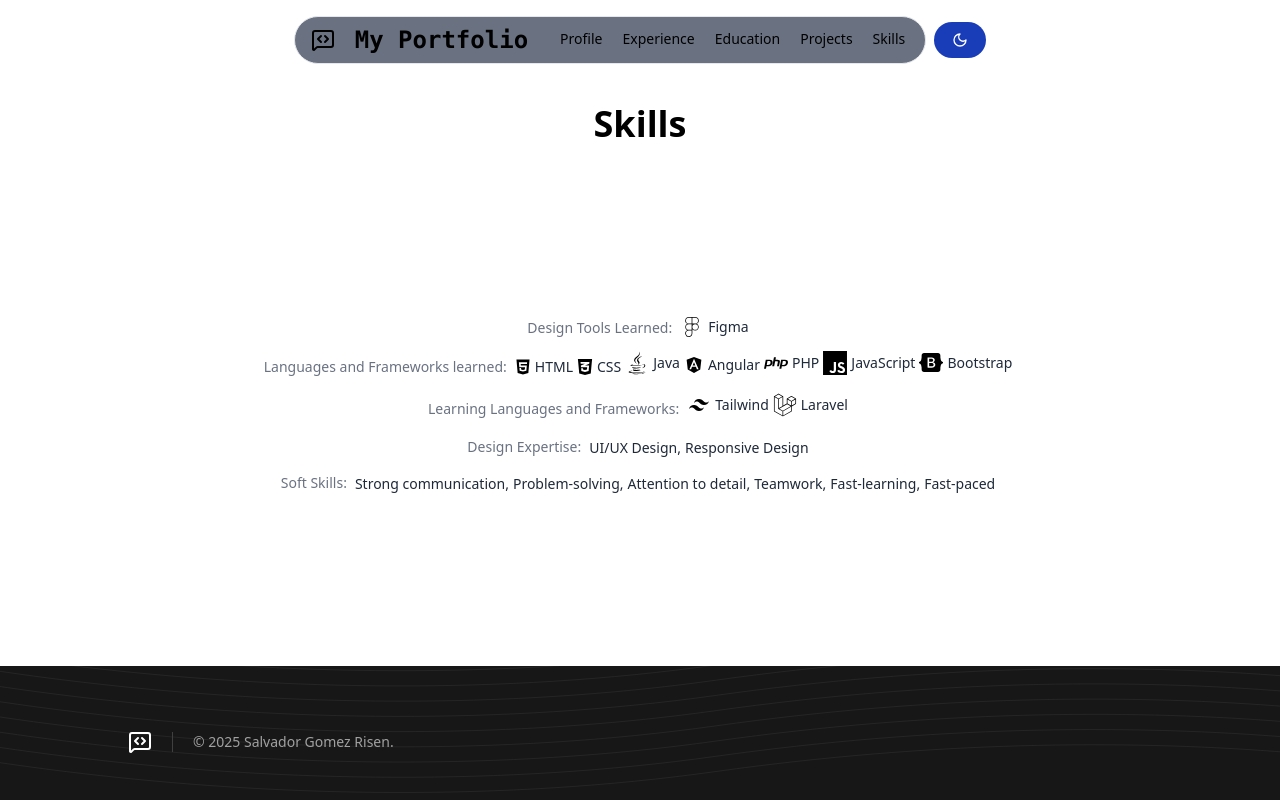
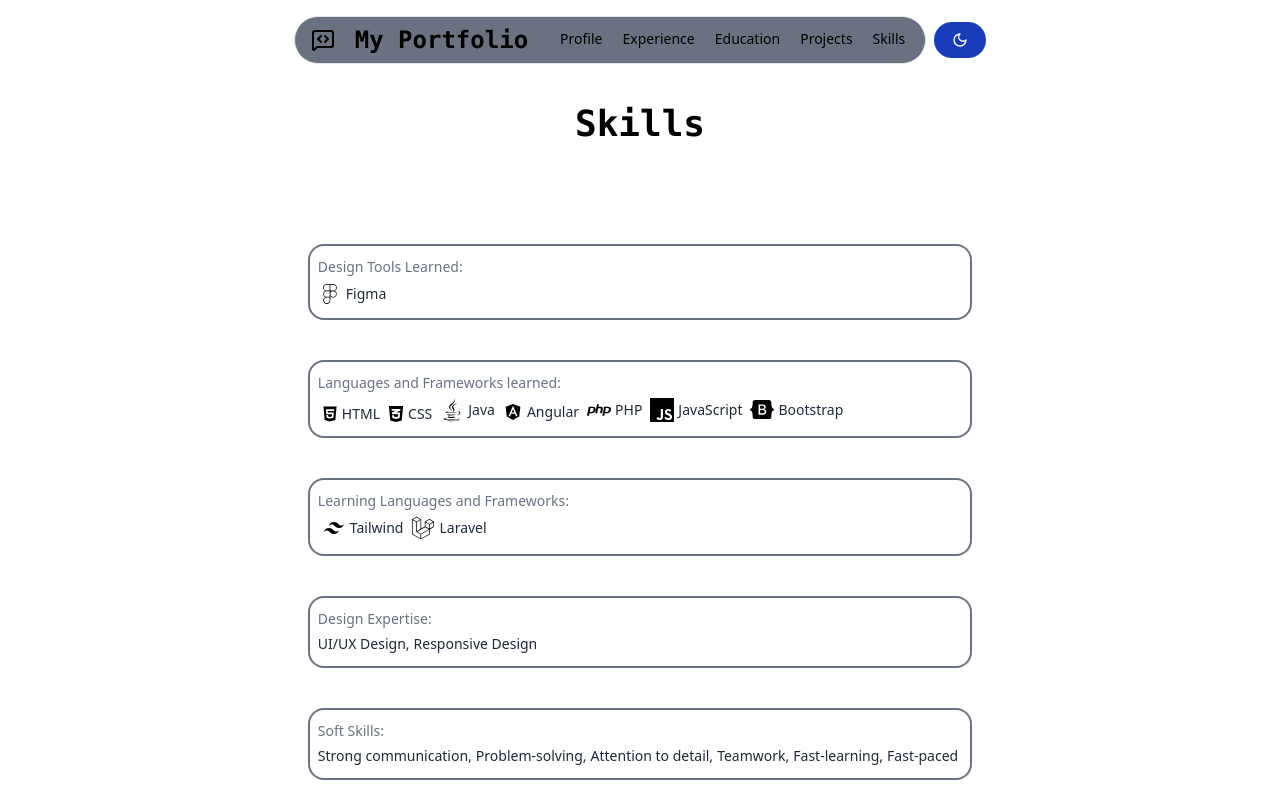
Before and after one commit to Desock/MyProjects, an Angular app in the folder Portfolio_Salva/ProyectoPortfolio/: page /skills in a window 1280 px wide. Shown: the top 800 px of the page. Built offline with nearby package versions, Linux system fonts and the light colour scheme.

Commit message:
cambio de fuentes en los titulos, cambio en la estructura de skill y pequeños retoques

```diff
--- a/Portfolio_Salva/ProyectoPortfolio/src/app/components/education/education.html
+++ b/Portfolio_Salva/ProyectoPortfolio/src/app/components/education/education.html
@@ -1,6 +1,6 @@
 <div class="flex flex-col min-h-dvh">
     <app-header></app-header>
-    <div class="flex justify-center text-4xl font-bold my-10 dark:text-neutral-100">
+    <div class="flex justify-center text-4xl font-bold font-mono my-10 dark:text-neutral-100">
         <h1>Education</h1>
     </div>
     <!-- Grid -->
--- a/Portfolio_Salva/ProyectoPortfolio/src/app/components/experience/experience.html
+++ b/Portfolio_Salva/ProyectoPortfolio/src/app/components/experience/experience.html
@@ -1,7 +1,7 @@
 <!-- Timeline -->
 
 <app-header></app-header>
-<div class="flex justify-center font-bold mt-10 text-4xl dark:text-neutral-100">
+<div class="flex justify-center font-bold font-mono mt-10 text-4xl dark:text-neutral-100">
     <h1>Work Experience</h1>
 </div>
 
--- a/Portfolio_Salva/ProyectoPortfolio/src/app/components/projects/projects.html
+++ b/Portfolio_Salva/ProyectoPortfolio/src/app/components/projects/projects.html
@@ -1,5 +1,5 @@
 <app-header></app-header>
-<div class="flex justify-center font-bold mt-10 text-4xl dark:text-neutral-100">
+<div class="flex justify-center font-bold font-mono mt-10 text-4xl dark:text-neutral-100">
     <h1>Projects</h1>
 </div>
 <div class="mx-10 py-5 flex justify-center">
--- a/Portfolio_Salva/ProyectoPortfolio/src/app/components/skills/skills.css
+++ b/Portfolio_Salva/ProyectoPortfolio/src/app/components/skills/skills.css
@@ -0,0 +1,7 @@
+dl:hover {
+    transform:scale(110%)
+}
+
+dl:active {
+    transform: scale(120%);
+}
--- a/Portfolio_Salva/ProyectoPortfolio/src/app/components/skills/skills.html
+++ b/Portfolio_Salva/ProyectoPortfolio/src/app/components/skills/skills.html
@@ -1,18 +1,18 @@
 <div class="flex flex-col min-h-dvh">
     <app-header></app-header>
-    <div class="flex justify-center font-bold mt-10 text-4xl dark:text-neutral-100">
+    <div class="flex justify-center font-bold font-mono mt-10 text-4xl dark:text-neutral-100">
         <h1>Skills</h1>
     </div>
     <!-- List -->
-    <div class="py-20 flex flex-col items-start justify-start space-y-3 flex-grow landscape:py-10 md:items-center md:justify-center">
-        <dl class="flex items-center gap-2 mx-10">
+    <div class="py-5 mx-2 inline-grid items-center justify-center flex-grow landscape:py-20">
+        <dl class="gap-2 mx-10 my-5 border-2 border-gray-500 p-2 rounded-2xl dark:border-white landscape:my-5">
             <dt class="grow">
                 <span class="text-lg md:text-sm text-gray-500 dark:text-gray-300">Design Tools Learned:</span>
             </dt>
             <dd>
                 <ul>
                     <li
-                        class="me-1 flex items-center text-lg md:text-sm text-gray-800 dark:text-neutral-100">
+                        class="me-1 my-1 flex items-center text-lg md:text-sm text-gray-800 dark:text-neutral-100">
                         <svg class="shrink-0 size-6 me-1 dark:fill-white">
                            <use href="./assets/icons/sprite.svg#icon-figma"></use>
                         </svg>
@@ -22,56 +22,56 @@
             </dd>
         </dl>
 
-        <dl class="flex items-center justify-center flex-wrap md:flex-nowrap gap-2 mx-10 sm:justify-start">
+        <dl class="gap-2 mx-10 my-5 border-2 border-gray-500 p-2 rounded-2xl dark:border-white landscape:my-5">
             <dt class="grow">
                 <span class="text-lg md:text-sm text-gray-500 dark:text-gray-300">Languages and Frameworks learned:</span>
             </dt>
             <dd>
                 <ul>
                     <li
-                        class="me-1  inline-flex items-center text-lg md:text-sm text-gray-800 dark:text-neutral-100">
+                        class="me-1 mx-1 my-1 inline-flex items-center text-lg md:text-sm text-gray-800 dark:text-neutral-100">
                         <svg class="shrink-0 size-4 me-1 dark:fill-white">
                             <use href="./assets/icons/sprite.svg#icon-html5"></use>
                         </svg>
                         HTML
                     </li>
                     <li
-                        class="me-1  inline-flex items-center text-lg md:text-sm text-gray-800 dark:text-neutral-100">
+                        class="me-1 mx-1 my-1 inline-flex items-center text-lg md:text-sm text-gray-800 dark:text-neutral-100">
                         <svg class="shrink-0 size-4 me-1 dark:fill-white">
                             <use href="./assets/icons/sprite.svg#icon-css3"></use>
                         </svg>
                         CSS
                     </li>
                     <li
-                        class="me-1  inline-flex items-center text-lg md:text-sm text-gray-800 dark:text-neutral-100">
+                        class="me-1 mx-1 my-1 inline-flex items-center text-lg md:text-sm text-gray-800 dark:text-neutral-100">
                         <svg class="shrink-0 size-6 me-1 dark:fill-white">
                             <use href="./assets/icons/sprite.svg#icon-java"></use>
                         </svg>
                         Java
                     </li>
                     <li
-                        class="me-1  inline-flex items-center text-lg md:text-sm text-gray-800 dark:text-neutral-100">
+                        class="me-1 mx-1 my-1 inline-flex items-center text-lg md:text-sm text-gray-800 dark:text-neutral-100">
                         <svg class="shrink-0 size-5 me-1 dark:fill-white" width="30" height="30">
                             <use href="./assets/icons/sprite.svg#icon-angular"></use>
                         </svg>
                         Angular
                     </li>
                     <li
-                        class="me-1  inline-flex items-center text-lg md:text-sm text-gray-800 dark:text-neutral-100">
+                        class="me-1 mx-1 my-1 inline-flex items-center text-lg md:text-sm text-gray-800 dark:text-neutral-100">
                         <svg class="shrink-0 size-6 me-1 dark:fill-white">
                             <use href="./assets/icons/sprite.svg#icon-php"></use>
                         </svg>
                         PHP
                     </li>
                     <li
-                        class="me-1  inline-flex items-center text-lg md:text-sm text-gray-800 dark:text-neutral-100">
+                        class="me-1 mx-1 my-1 inline-flex items-center text-lg md:text-sm text-gray-800 dark:text-neutral-100">
                         <svg class="shrink-0 size-6 me-1 dark:fill-white">
                             <use href="./assets/icons/sprite.svg#icon-js"></use>
                         </svg>
                         JavaScript
                     </li>
                     <li
-                        class="me-1  inline-flex items-center text-lg md:text-sm text-gray-800 dark:text-neutral-100">
+                        class="me-1 mx-1 my-1 inline-flex items-center text-lg md:text-sm text-gray-800 dark:text-neutral-100">
                         <svg class="shrink-0 size-6 me-1 dark:fill-white">
                             <use href="./assets/icons/sprite.svg#icon-bootstrap"></use>
                         </svg>
@@ -81,21 +81,21 @@
             </dd>
         </dl>
 
-        <dl class="flex items-center justify-center flex-wrap md:flex-nowrap gap-2 mx-10 sm:justify-start">
+        <dl class="gap-2 mx-10 my-5 border-2 border-gray-500 p-2 rounded-2xl dark:border-white landscape:my-5">
             <dt class="grow">
                 <span class="text-lg md:text-sm text-gray-500 dark:text-gray-300">Learning Languages and Frameworks:</span>
             </dt>
             <dd>
                 <ul>
                    <li
-                        class="me-1  inline-flex items-center text-lg md:text-sm text-gray-800 dark:text-neutral-100">
+                        class="me-1 mx-1 my-1 inline-flex items-center text-lg md:text-sm text-gray-800 dark:text-neutral-100">
                         <svg class="shrink-0 size-6 me-1 dark:fill-white">
                             <use href="./assets/icons/sprite.svg#icon-tailwind"></use>
                         </svg>
                         Tailwind
                     </li>
                     <li
-                        class="me-1  inline-flex items-center text-lg md:text-sm text-gray-800 dark:text-neutral-100">
+                        class="me-1 mx-1 my-1 inline-flex items-center text-lg md:text-sm text-gray-800 dark:text-neutral-100">
                         <svg class="shrink-0 size-6 me-1 dark:fill-white">
                             <use href="./assets/icons/sprite.svg#icon-laravel"></use>
                         </svg>
@@ -105,52 +105,52 @@
             </dd>
         </dl>
 
-        <dl class="flex items-center justify-center flex-wrap md:flex-nowrap gap-2 mx-10">
+        <dl class="gap-2 mx-10 my-5 border-2 border-gray-500 p-2 rounded-2xl dark:border-white landscape:my-5">
             <dt class="grow">
-                <span class="flex text-lg md:text-sm text-gray-500 dark:text-gray-300">Design Expertise:</span>
+                <span class="text-lg md:text-sm text-gray-500 dark:text-gray-300">Design Expertise:</span>
             </dt>
             <dd>
                 <ul>
                     <li
-                        class="me-1  inline-flex items-center text-lg md:text-sm text-gray-800 dark:text-neutral-100">
+                        class="me-1 my-1 inline-flex items-center text-lg md:text-sm text-gray-800 dark:text-neutral-100">
                         UI/UX Design,
                     </li>
                     <li
-                        class="me-1  inline-flex items-center text-lg md:text-sm text-gray-800 dark:text-neutral-100">
+                        class="me-1 my-1 inline-flex items-center text-lg md:text-sm text-gray-800 dark:text-neutral-100">
                         Responsive Design
                     </li>
                 </ul>
             </dd>
         </dl>
 
-        <dl class="flex items-center justify-center flex-wrap md:flex-nowrap gap-2 mx-10">
+        <dl class="gap-2 mx-10 my-5 border-2 border-gray-500 p-2 rounded-2xl dark:border-white landscape:my-5">
             <dt class="grow">
-                <span class="flex text-lg md:text-sm text-gray-500 dark:text-gray-300">Soft Skills:</span>
+                <span class="text-lg md:text-sm text-gray-500 dark:text-gray-300">Soft Skills:</span>
             </dt>
             <dd>
                 <ul>
                     <li
-                        class="me-1  inline-flex items-center text-lg md:text-sm text-gray-800 dark:text-neutral-100">
+                        class="me-1 my-1 inline-flex items-center text-lg md:text-sm text-gray-800 dark:text-neutral-100">
                         Strong communication,
                     </li>
                     <li
-                        class="me-1  inline-flex items-center text-lg md:text-sm text-gray-800 dark:text-neutral-100">
+                        class="me-1 my-1 inline-flex items-center text-lg md:text-sm text-gray-800 dark:text-neutral-100">
                         Problem-solving,
                     </li>
                     <li
-                        class="me-1  inline-flex items-center text-lg md:text-sm text-gray-800 dark:text-neutral-100">
+                        class="me-1 my-1 inline-flex items-center text-lg md:text-sm text-gray-800 dark:text-neutral-100">
                         Attention to detail,
                     </li>
                     <li
-                        class="me-1  inline-flex items-center text-lg md:text-sm text-gray-800 dark:text-neutral-100">
+                        class="me-1 my-1 inline-flex items-center text-lg md:text-sm text-gray-800 dark:text-neutral-100">
                         Teamwork,
                     </li>
                      <li
-                        class="me-1  inline-flex items-center text-lg md:text-sm text-gray-800 dark:text-neutral-100">
+                        class="me-1 my-1 inline-flex items-center text-lg md:text-sm text-gray-800 dark:text-neutral-100">
                         Fast-learning,
                     </li>
                      <li
-                        class="me-1  inline-flex items-center text-lg md:text-sm text-gray-800 dark:text-neutral-100">
+                        class="me-1 my-1 inline-flex items-center text-lg md:text-sm text-gray-800 dark:text-neutral-100">
                         Fast-paced
                     </li>
                 </ul>
```
